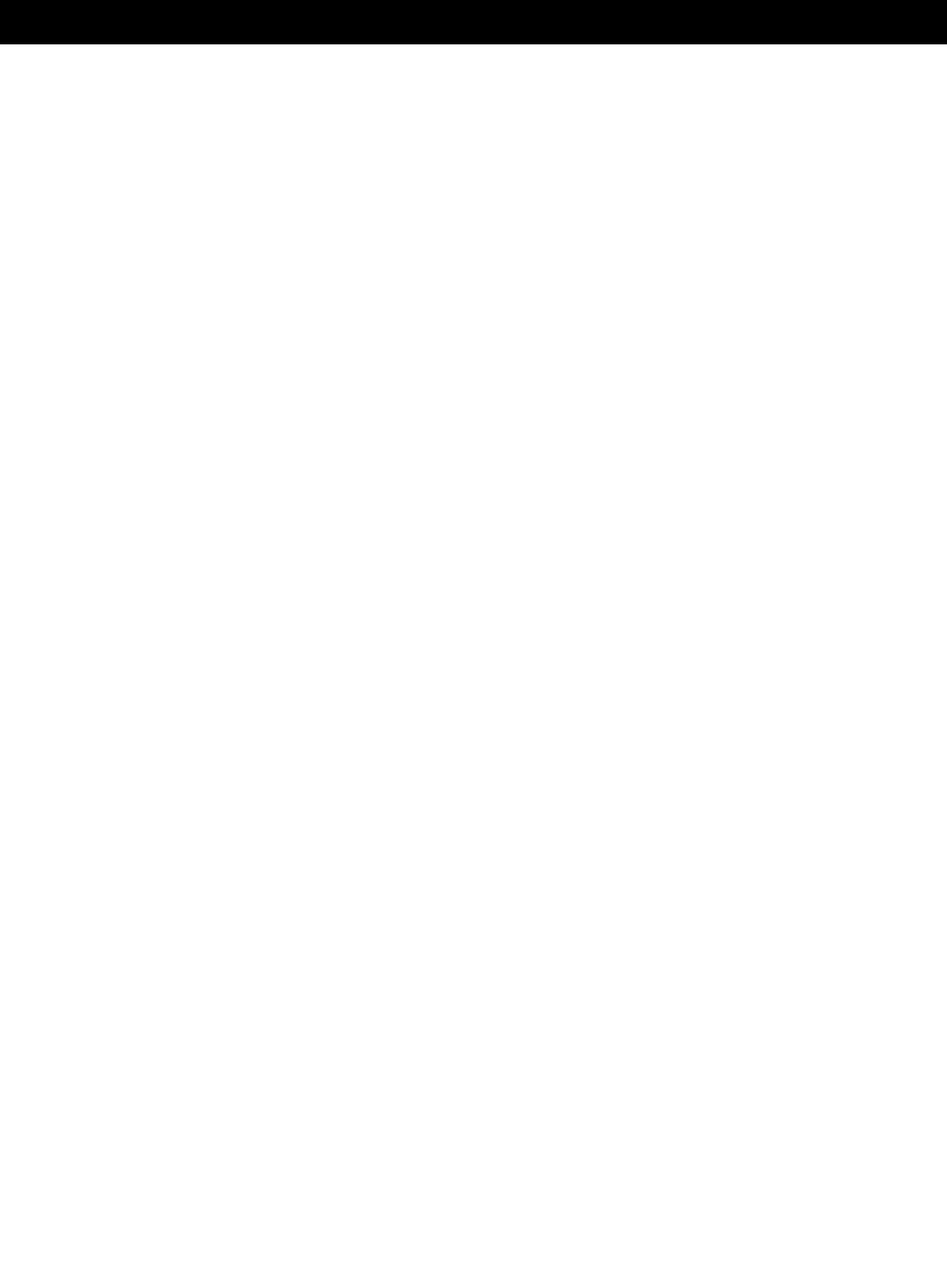
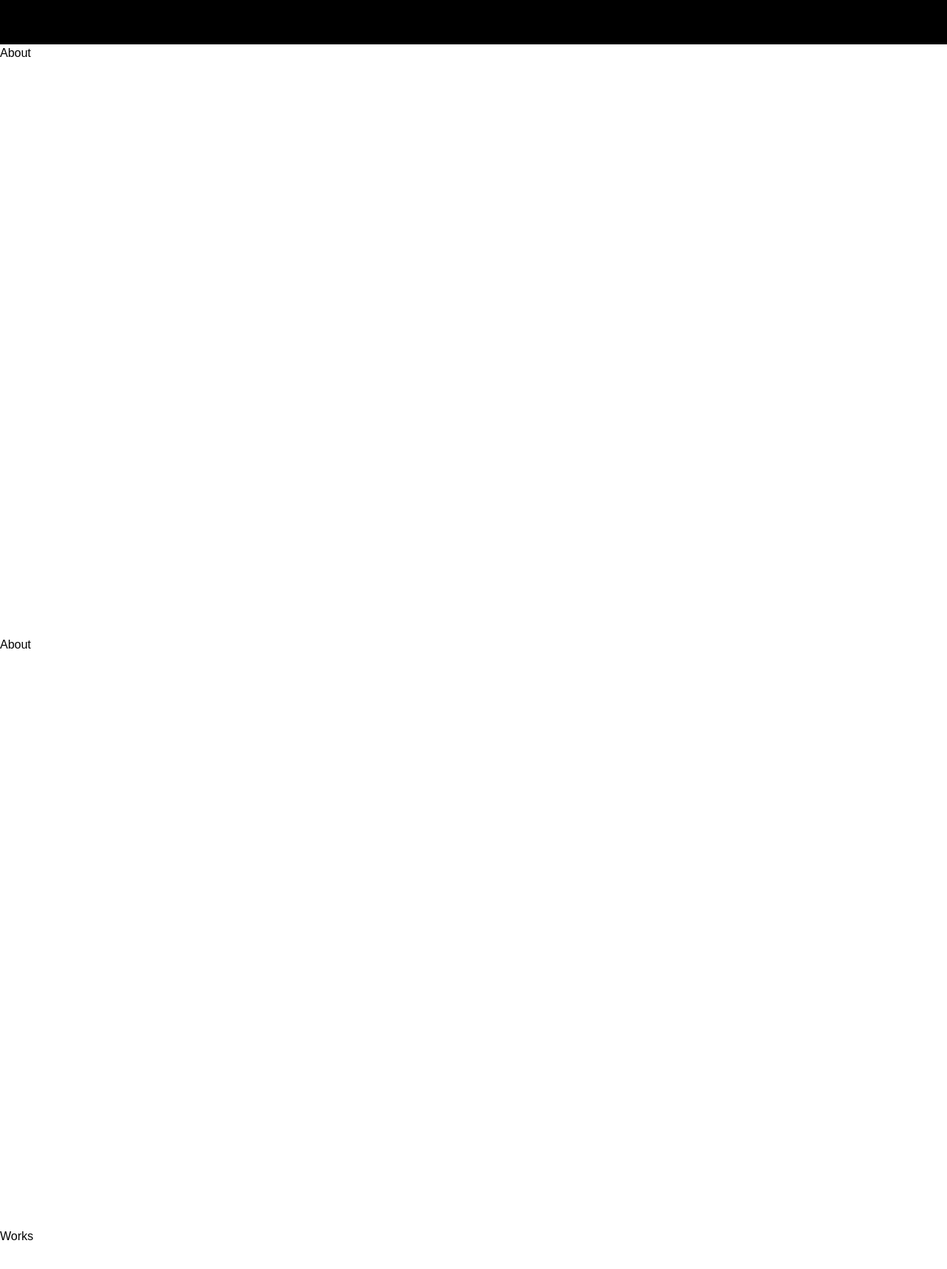
Before and after one commit to irxd/portfolio, a Next.js app: page / in a window 1280 px wide. Shown: the part 880-2596 px from the top of the page at 74% size. Before the commit the page ends 940 px from the top, so only its background shows below. Built offline with nearby package versions, Linux system fonts and the light colour scheme.

Commit message:
feat: init footer

```diff
--- /dev/null
+++ b/app/components/Footer.tsx
@@ -0,0 +1,17 @@
+export default function Footer() {
+  return (
+    <div
+      className='relative h-[200px]'
+      style={{ clipPath: "polygon(0% 0, 100% 0%, 100% 100%, 0 100%)" }}
+    >
+      <div className='fixed bottom-0 h-[200px] w-full'>
+        <div className="py-16 bg-black text-white">
+          <div className="container mx-auto flex flex-col items-center justify-center">
+            <p>© 2025 Muhammad Irsyad</p>
+            <p>All rights reserved.</p>
+          </div>
+        </div>
+      </div>
+    </div>
+  );
+}
--- a/app/page.tsx
+++ b/app/page.tsx
@@ -1,3 +1,4 @@
+import Footer from './components/Footer';
 import Header from './components/Header';
 import Hero from './components/Hero';
 
@@ -6,6 +7,16 @@ export default function Home() {
     <>
       <Header />
       <Hero />
+      <div className="min-h-screen bg-white text-black">
+        About
+      </div>
+      <div className="min-h-screen bg-white text-black">
+        About
+      </div>
+      <div className="min-h-screen bg-white text-black">
+        Works
+      </div>
+      <Footer />
     </>
   );
 }
```
